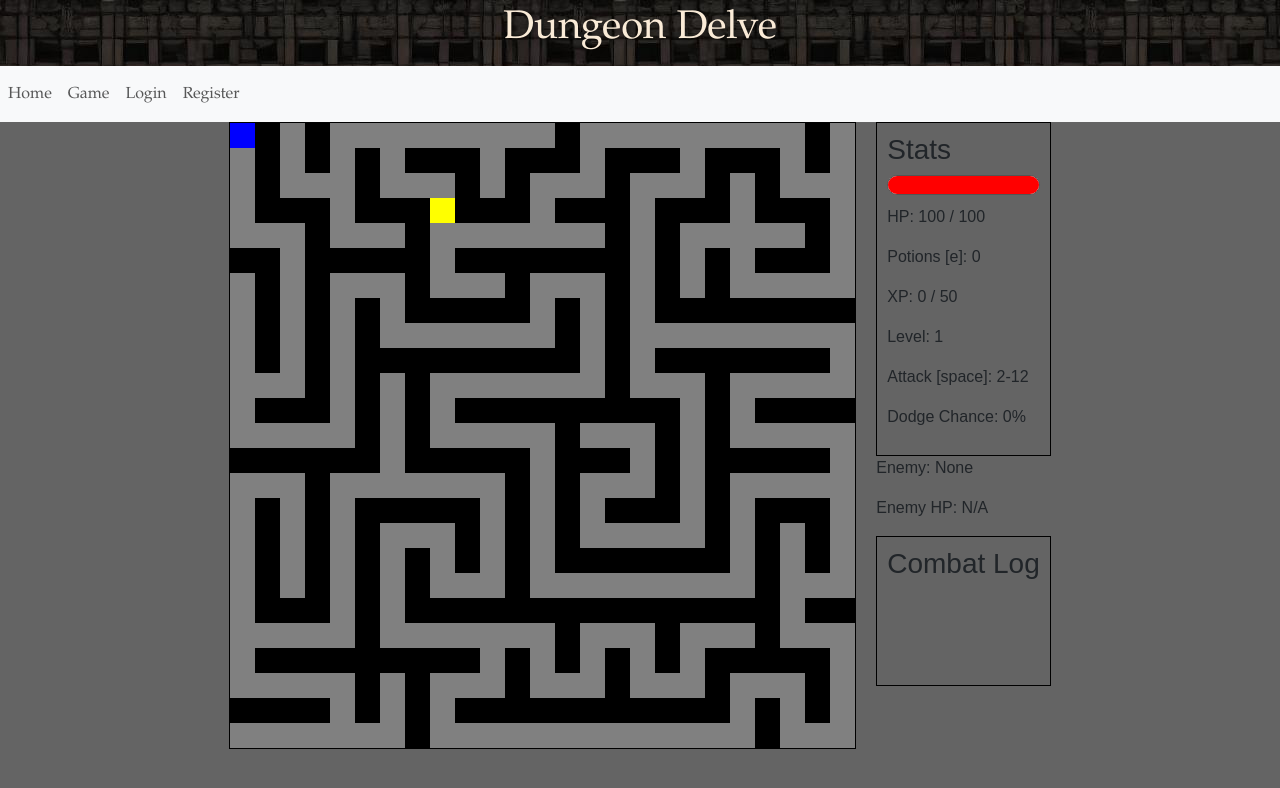
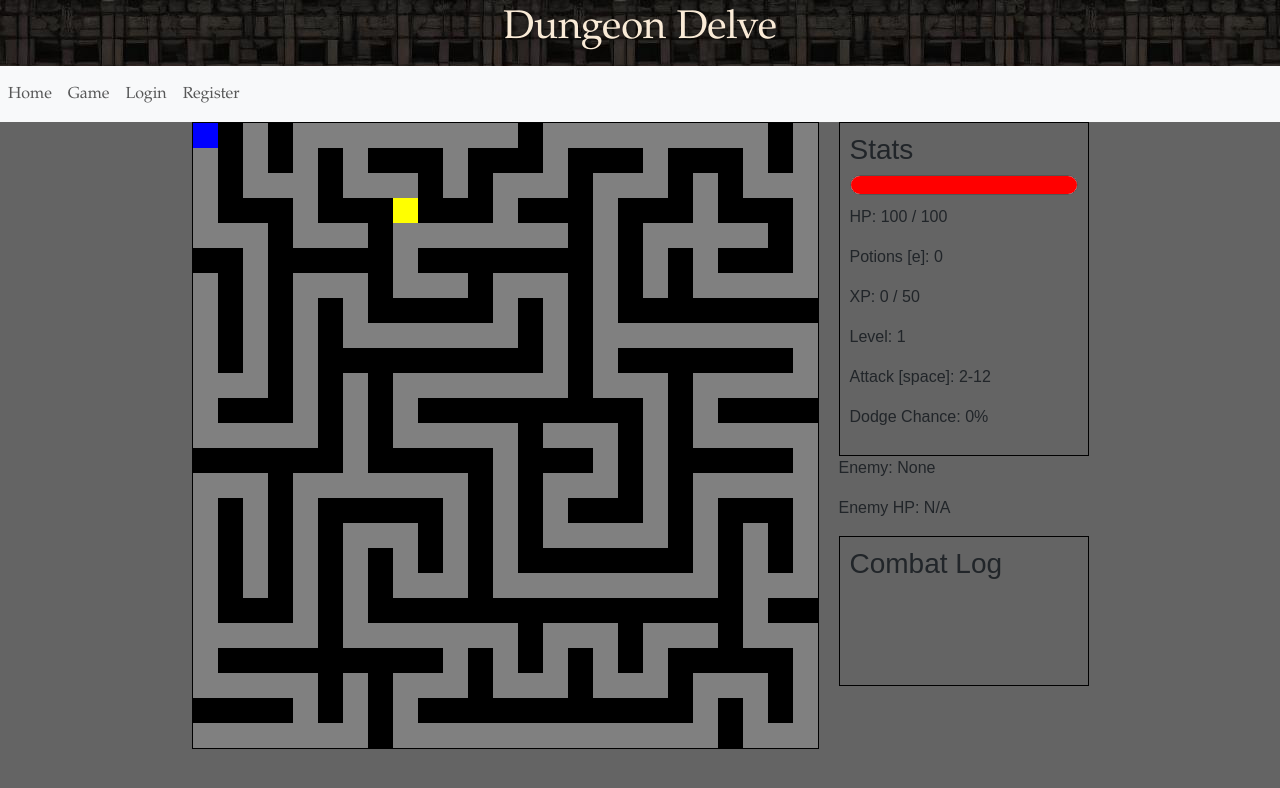
Before and after one commit to ScottCPetty/capstone_frontend, a React (Vite) app in the folder React/: page /game in a window 1280 px wide. Shown: the top 788 px of the page. Built offline with nearby package versions, Linux system fonts and the light colour scheme.

Commit message:
Fixed width of game

```diff
--- a/React/public/game.css
+++ b/React/public/game.css
@@ -28,7 +28,7 @@
   overflow-y: auto;
   border: 1px solid #000;
   padding: 10px;
-  max-width: 300px;
+  width: 250px;
 }
 
 .game-wrapper #log {
--- a/React/public/game.html
+++ b/React/public/game.html
@@ -4,7 +4,6 @@
     <meta charset="UTF-8" />
     <meta name="viewport" content="width=device-width, initial-scale=1.0" />
     <title>Dungeon Crawler Game</title>
-    <link rel="stylesheet" href="/game.css" />
   </head>
   <body>
     <div class="game-wrapper">
@@ -39,6 +38,5 @@
         </div>
       </div>
     </div>
-    <script src="/game.js"></script>
   </body>
 </html>
--- a/React/src/components/Game/Game.jsx
+++ b/React/src/components/Game/Game.jsx
@@ -2,22 +2,21 @@ import { useEffect } from "react";
 
 const Game = () => {
   useEffect(() => {
-    const link = document.createElement("link");
-    link.rel = "stylesheet";
-    link.href = "/game.css";
-    document.head.appendChild(link);
-
     fetch("/game.html")
       .then((response) => response.text())
       .then((data) => {
         const container = document.getElementById("game-container");
         container.innerHTML = data;
 
-        // Dynamically load the JS file
         const script = document.createElement("script");
         script.src = "/game.js";
         script.async = true;
         container.appendChild(script);
+
+        const link = document.createElement("link");
+        link.rel = "stylesheet";
+        link.href = "/game.css";
+        document.head.appendChild(link);
       });
   }, []);
 
```
